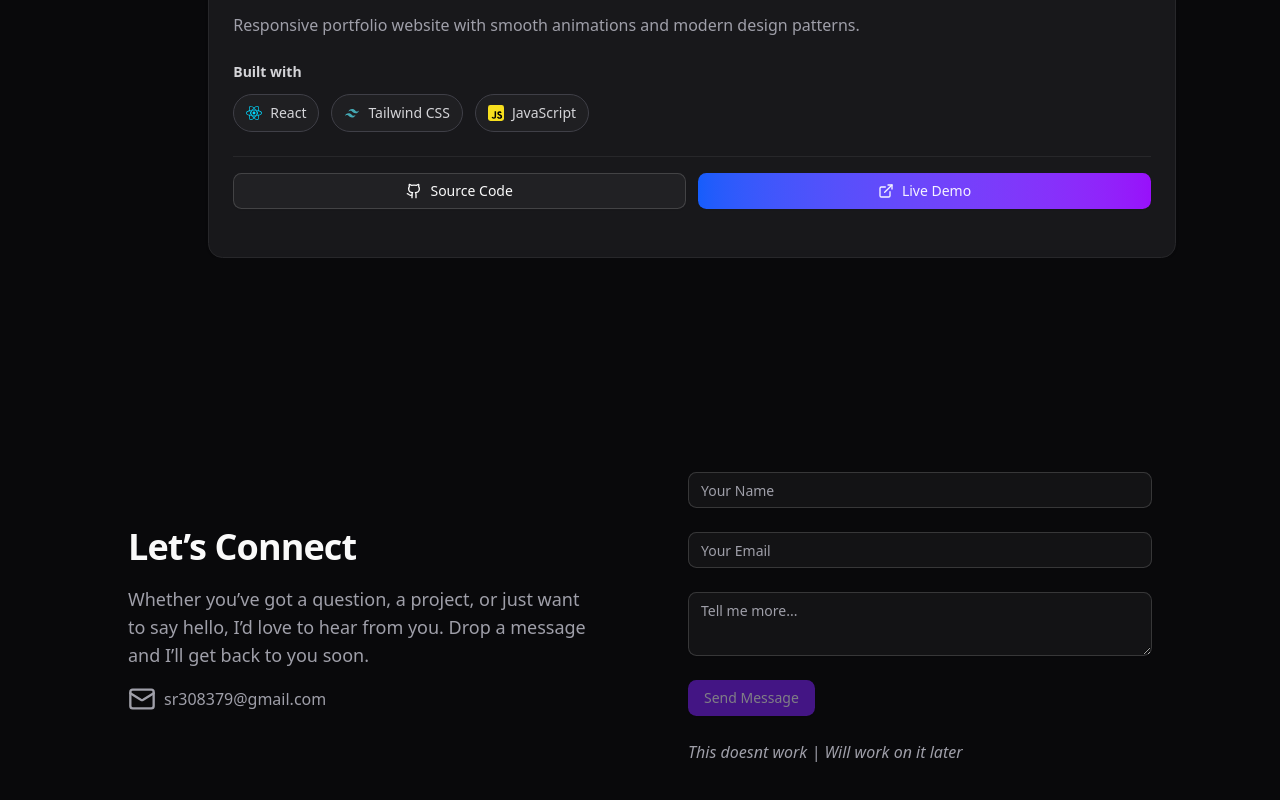
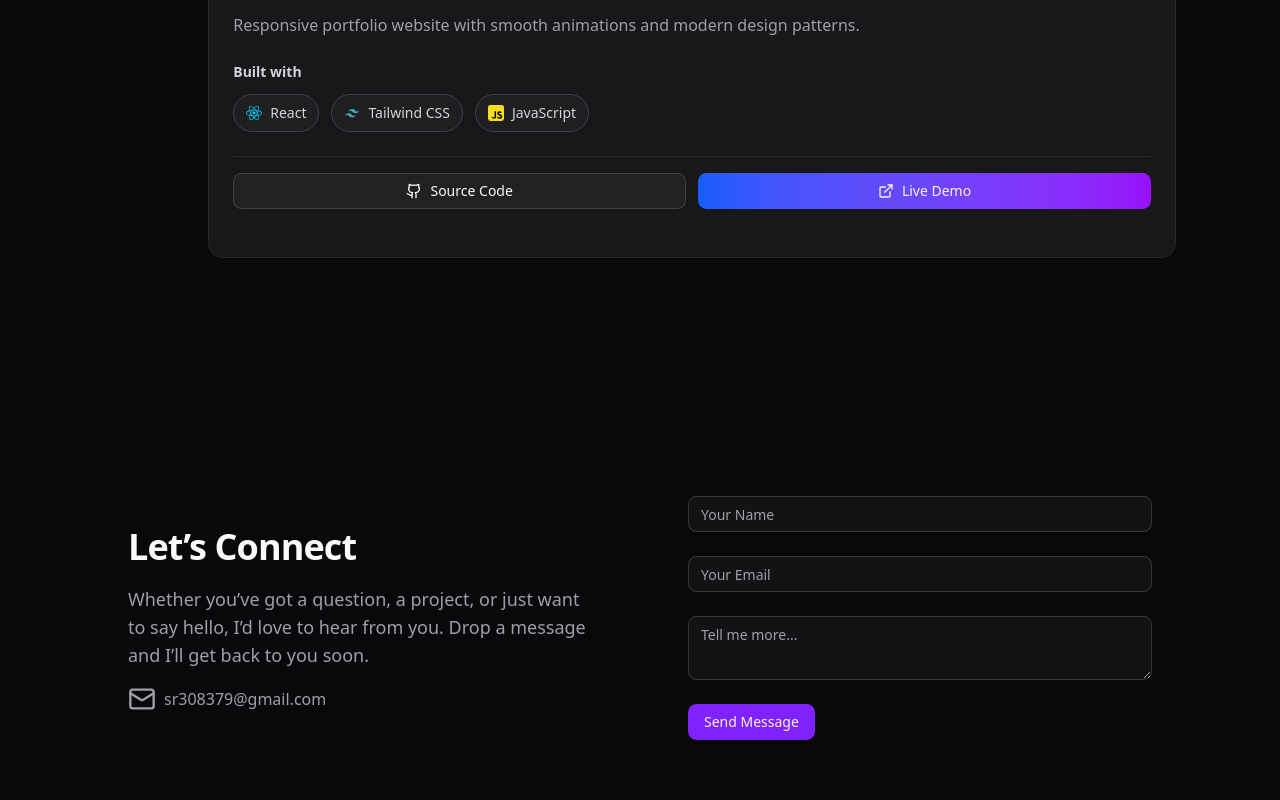
Before and after one commit to riyaz-shaik-16/portfolio, a React (Vite) app: page / in a window 1280 px wide. Shown: the part 4518-5318 px from the top of the page. Built offline with nearby package versions, Linux system fonts and the light colour scheme.

Commit message:
feat: Add axios for form submission and update ContactSection component

```diff
--- a/package.json
+++ b/package.json
@@ -15,6 +15,7 @@
     "@radix-ui/react-menubar": "^1.1.15",
     "@radix-ui/react-slot": "^1.2.3",
     "@tailwindcss/vite": "^4.1.11",
+    "axios": "^1.10.0",
     "class-variance-authority": "^0.7.1",
     "clsx": "^2.1.1",
     "embla-carousel-react": "^8.6.0",
--- a/src/components/Connect.jsx
+++ b/src/components/Connect.jsx
@@ -6,6 +6,8 @@ import { z } from "zod";
 import { zodResolver } from "@hookform/resolvers/zod";
 import { toast } from "sonner";
 import { Mail } from "lucide-react";
+import axios from "axios";
+import { useState } from "react";
 
 const formSchema = z.object({
   name: z.string().min(2, "Name must be at least 2 characters"),
@@ -14,6 +16,8 @@ const formSchema = z.object({
 });
 
 export default function ContactSection() {
+
+  const [sending,setSeding] = useState(false);
   const {
     register,
     handleSubmit,
@@ -23,23 +27,27 @@ export default function ContactSection() {
     resolver: zodResolver(formSchema),
   });
 
-  const onSubmit = async (data) => {
+  const onSubmit = async (values) => {
     try {
-      await new Promise((res) => setTimeout(res, 1000)); // simulate delay
-      console.log("Form submitted:", data);
-
-      toast({
-        title: "Message Sent!",
-        description: "Thanks for reaching out — I'll get back to you soon.",
-      });
-
+      setSeding(prev => !prev);
+      const { data } = await axios.post(
+        "https://send-mail-kkx0.onrender.com/api/send-mail",
+        values
+      );
+      if (data.success) {
+        toast("Message Sent!", {
+          description: "Thanks for reaching out — I'll get back to you soon.",
+        });
+      }
       reset();
     } catch (error) {
-      toast({
-        title: "Something went wrong!",
+      // console.log("Error: ", error);
+      toast("Something went wrong!", {
         description: "Please try again later.",
         variant: "destructive",
       });
+    } finally {
+      setSeding(prev => !prev);
     }
   };
 
@@ -56,7 +64,10 @@ export default function ContactSection() {
             I’d love to hear from you. Drop a message and I’ll get back to you
             soon.
           </p>
-          <span className="flex gap-2 text-muted-foreground items-center"> <Mail className="w-7 h-7"/> sr308379@gmail.com</span>
+          <span className="flex gap-2 text-muted-foreground items-center">
+            {" "}
+            <Mail className="w-7 h-7" /> sr308379@gmail.com
+          </span>
         </div>
 
         {/* Right: Form */}
@@ -98,14 +109,9 @@ export default function ContactSection() {
             )}
           </div>
 
-          <Button
-            type="submit"
-            className="w-full md:w-auto cursor-not-allowed"
-            disabled={true}
-          >
-            {isSubmitting ? "Sending..." : "Send Message"}
+          <Button type="submit" className="w-full md:w-auto" disabled={false}>
+            {sending ? "Sending..." : "Send Message"}
           </Button>
-          <p className="italic text-muted-foreground">This doesnt work | Will work on it later</p>
         </form>
       </div>
     </section>
```
Also changed, not shown: 1 other file (tests, documents, lock files or other folders).
